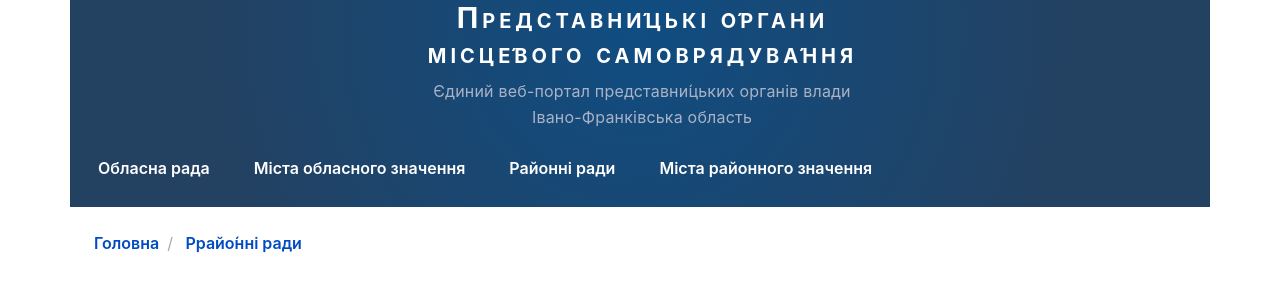
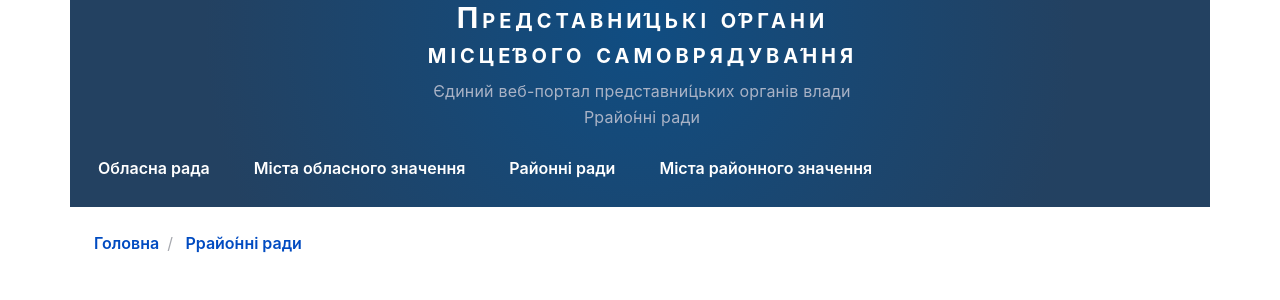
Before and after one commit to typo3uk/typo3uk.github.io, a Jekyll site: the page built from district/index.html, in a window 1280 px wide. Shown: the part 153-453 px from the top of the page. Built offline with Jekyll 4.4.1, drawn with Linux system fonts in a browser that asks for light colours.

Commit message:
Change #247

```diff
--- a/_includes/header.html
+++ b/_includes/header.html
@@ -18,7 +18,7 @@
           <div class="icon">{%- include icons/trezub.svg width="30" height="50" -%}</div>
           <div class="h1 mt-3">Представни́цькі о́ргани місце́вого самоврядува́ння</div>
           <div class="light">Єдиний веб-портал представни́цьких органів влади</div>
-          <div class="light">Івано-Франківська область</div>
+          <div class="light">{{page.title}}</div>
         </a>
       </div>
       <div class="col-md-3 hidden-xs hidden-sm">
--- a/index.html
+++ b/index.html
@@ -1,5 +1,6 @@
 ---
 layout: default
+title: Івано-Франківська область
 ---
 
 <div class="container">
```
